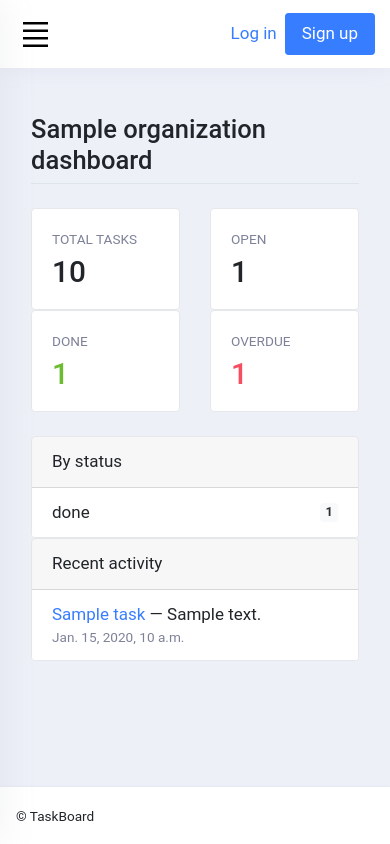
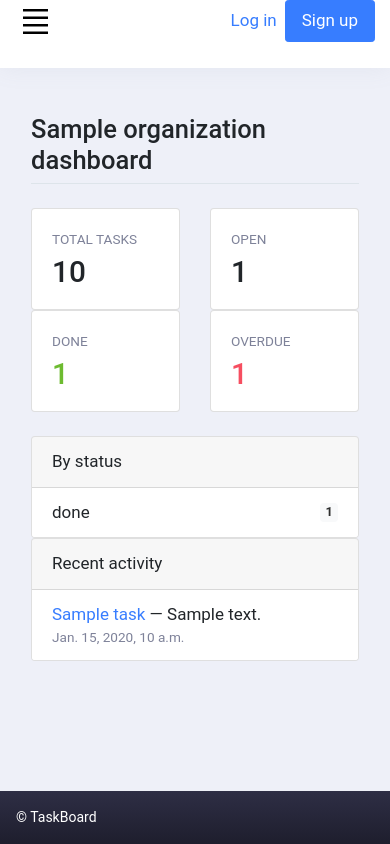
Before and after one commit to abdulwahed-sweden/TaskBoard, a Django app: template tasks/templates/tasks/dashboard.html in a window 390 px wide. Run offline with Django 4.2, Linux system fonts and the light colour scheme; the template is opened without the code that fills it: most values are stand-ins (such as "Sample title", 1, 10 or a date in 2020); some libraries are stand-ins or nearby versions.

Commit message:
Match sidebar/footer to Smarty dark theme
Replace the hand-rolled light-sidebar CSS with the theme's native dark
aside-primary + nav-deep-dark styling, fix the mobile toggle icon to use
the theme's group-icon/<i> wrapper, and darken the footer to match. Keep
the #middle form styling that scopes Bootstrap-like fields to the white
content area.

Co-Authored-By: Claude Opus 4.8 (1M context) <noreply@anthropic.com>

```diff
--- a/templates/base.html
+++ b/templates/base.html
@@ -11,8 +11,8 @@
     <link rel="stylesheet" href="{% static 'smarty/css/vendor_bundle.min.css' %}">
 
     <style>
-      /* Give Django's {{ form.as_div }} fields a Bootstrap-like look without
-         touching each form/widget. */
+      /* Give Django's {{ form.as_div }} fields a Bootstrap-like look in the
+         (white) content area only — the sidebar/footer keep the theme's styling. */
       #middle form > div { margin-bottom: 1rem; }
       #middle label { display: inline-block; margin-bottom: .25rem; font-weight: 500; }
       #middle input:not([type=checkbox]):not([type=radio]):not([type=submit]):not([type=button]),
@@ -24,18 +24,10 @@
       #middle input:focus, #middle select:focus, #middle textarea:focus {
         outline: 0; border-color: #86b7fe; box-shadow: 0 0 0 .2rem rgba(13,110,253,.15);
       }
+      #middle input[type=checkbox], #middle input[type=radio] { margin-right: .4rem; vertical-align: middle; }
       #middle .helptext { display: block; font-size: .8rem; color: #6c757d; margin-top: .25rem; }
       #middle ul.errorlist { list-style: none; padding: .5rem .75rem; margin: .25rem 0;
         color: #842029; background: #f8d7da; border: 1px solid #f5c2c7; border-radius: .375rem; font-size: .85rem; }
-      #middle input[type=checkbox], #middle input[type=radio] { margin-right: .4rem; vertical-align: middle; }
-      #middle .card { border: 1px solid #e5e7eb; }
-
-      /* Sidebar nav: consistent icon+label rows, hover, and active accent. */
-      #aside-main .nav-link { display: flex; align-items: center; gap: .6rem;
-        padding: .5rem .75rem; color: #475569; border-radius: 8px; }
-      #aside-main .nav-link:hover { background: #f1f5f9; text-decoration: none; }
-      #aside-main .nav-item.active > .nav-link { color: #2563eb; font-weight: 600; background: #eef2ff; }
-      #aside-main .nav-link i { width: 1.1rem; text-align: center; }
     </style>
 
     {% block extra_css %}{% endblock %}
@@ -46,19 +38,21 @@
     <div id="wrapper" class="d-flex align-items-stretch flex-column">
 
       <!-- header -->
-      <header id="header" class="d-flex align-items-center shadow-xs">
+      <header id="header" class="shadow-xs">
         <div class="container-fluid position-relative">
           <nav class="navbar navbar-expand-lg navbar-light justify-content-between">
 
             <div class="align-items-start">
               <a href="#aside-main" class="btn-sidebar-toggle h-100 d-inline-block d-lg-none justify-content-center align-items-center p-2">
-                <span>
-                  <svg width="25" height="25" viewBox="0 0 20 20">
-                    <path d="M 19.9876 1.998 L -0.0108 1.998 L -0.0108 -0.0019 L 19.9876 -0.0019 L 19.9876 1.998 Z"></path>
-                    <path d="M 19.9876 7.9979 L -0.0108 7.9979 L -0.0108 5.9979 L 19.9876 5.9979 L 19.9876 7.9979 Z"></path>
-                    <path d="M 19.9876 13.9977 L -0.0108 13.9977 L -0.0108 11.9978 L 19.9876 11.9978 L 19.9876 13.9977 Z"></path>
-                    <path d="M 19.9876 19.9976 L -0.0108 19.9976 L -0.0108 17.9976 L 19.9876 17.9976 L 19.9876 19.9976 Z"></path>
-                  </svg>
+                <span class="group-icon">
+                  <i>
+                    <svg width="25" viewBox="0 0 20 20">
+                      <path d="M 19.9876 1.998 L -0.0108 1.998 L -0.0108 -0.0019 L 19.9876 -0.0019 L 19.9876 1.998 Z"></path>
+                      <path d="M 19.9876 7.9979 L -0.0108 7.9979 L -0.0108 5.9979 L 19.9876 5.9979 L 19.9876 7.9979 Z"></path>
+                      <path d="M 19.9876 13.9977 L -0.0108 13.9977 L -0.0108 11.9978 L 19.9876 11.9978 L 19.9876 13.9977 Z"></path>
+                      <path d="M 19.9876 19.9976 L -0.0108 19.9976 L -0.0108 17.9976 L 19.9876 17.9976 L 19.9876 19.9976 Z"></path>
+                    </svg>
+                  </i>
                 </span>
               </a>
             </div>
@@ -100,17 +94,17 @@
 
       <div id="wrapper_content" class="d-flex flex-fill">
 
-        <!-- sidebar -->
-        <aside id="aside-main" class="aside-start aside-hide-xs bg-white shadow-sm d-flex flex-column px-2 h-auto">
+        <!-- sidebar (dark, theme aside-primary) -->
+        <aside id="aside-main" class="aside-start aside-primary aside-hide-xs d-flex flex-column h-auto">
 
-          <div class="py-2 px-3 mb-3 mt-1">
-            <a href="{% url 'index' %}" class="text-decoration-none">
-              <span class="fs-5 fw-bold text-primary">TaskBoard</span>
+          <div class="d-none d-sm-block">
+            <a class="navbar-brand d-block p-3" href="{% url 'index' %}">
+              <span class="fs-5 fw-bold text-white">TaskBoard</span>
             </a>
           </div>
 
           <div class="aside-wrapper scrollable-vertical scrollable-styled-light align-self-baseline h-100 w-100">
-            <nav class="nav-deep nav-deep-sm nav-deep-light">
+            <nav class="nav-deep nav-deep-dark nav-deep-hover pb-5">
               <ul class="nav flex-column">
                 {% if user.is_authenticated %}
                 <li class="nav-item {% if request.resolver_match.url_name == 'dashboard' %}active{% endif %}">
@@ -162,10 +156,8 @@
       </div>
 
 
-      <footer id="footer" class="bg-white shadow">
-        <div class="p-3">
-          <span class="small fw-medium">&copy; TaskBoard</span>
-        </div>
+      <footer id="footer" class="aside-primary text-white">
+        <div class="p-3 fs--14">&copy; TaskBoard</div>
       </footer>
 
     </div>
```
